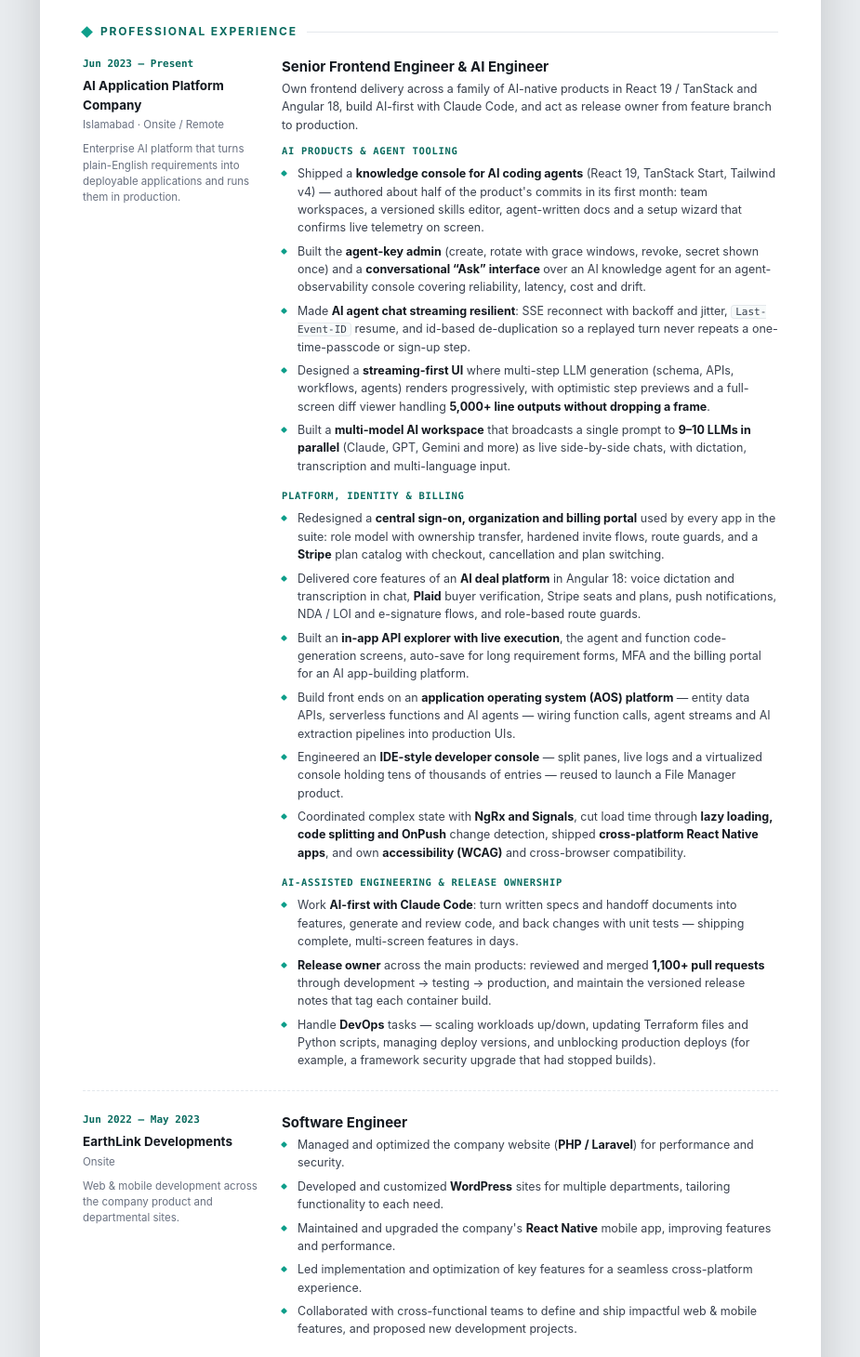
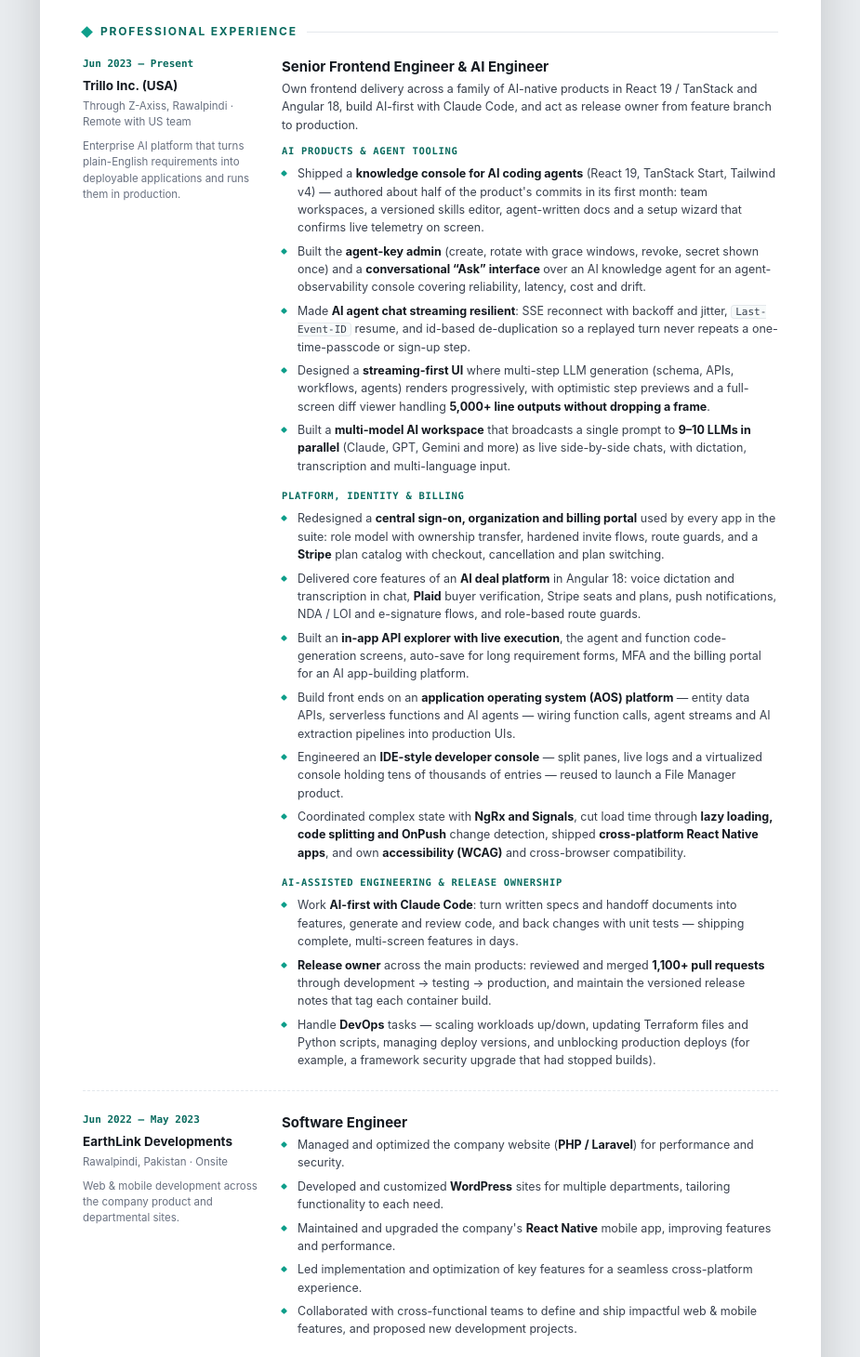
Before and after one commit to bilalmughal2000/bilals_portfolio, a plain HTML site: page cv.html in a window 1280 px wide. Shown: the part 1075-2535 px from the top of the page at 93% size, without its empty margins (177-1102 px from the left). Drawn offline with Linux system fonts and the light colour scheme.

Commit message:
Name employers and workplaces in experience sections
Co-Authored-By: Claude <noreply@anthropic.com>

```diff
--- a/cv.html
+++ b/cv.html
@@ -221,8 +221,8 @@
       <div class="item">
         <div class="meta">
           <div class="when">Jun 2023 – Present</div>
-          <div class="org">AI Application Platform Company</div>
-          <div class="loc">Islamabad · Onsite / Remote</div>
+          <div class="org">Trillo Inc. (USA)</div>
+          <div class="loc">Through <span style="white-space:nowrap">Z-Axiss</span>, Rawalpindi · Remote with US team</div>
           <div class="ctx">Enterprise AI platform that turns plain-English requirements into deployable applications and runs them in production.</div>
         </div>
         <div class="detail">
@@ -261,7 +261,7 @@
         <div class="meta">
           <div class="when">Jun 2022 – May 2023</div>
           <div class="org">EarthLink Developments</div>
-          <div class="loc">Onsite</div>
+          <div class="loc">Rawalpindi, Pakistan · Onsite</div>
           <div class="ctx">Web &amp; mobile development across the company product and departmental sites.</div>
         </div>
         <div class="detail">
```
Also changed, not shown: index.html (+3 -3 lines), 1 other file.
